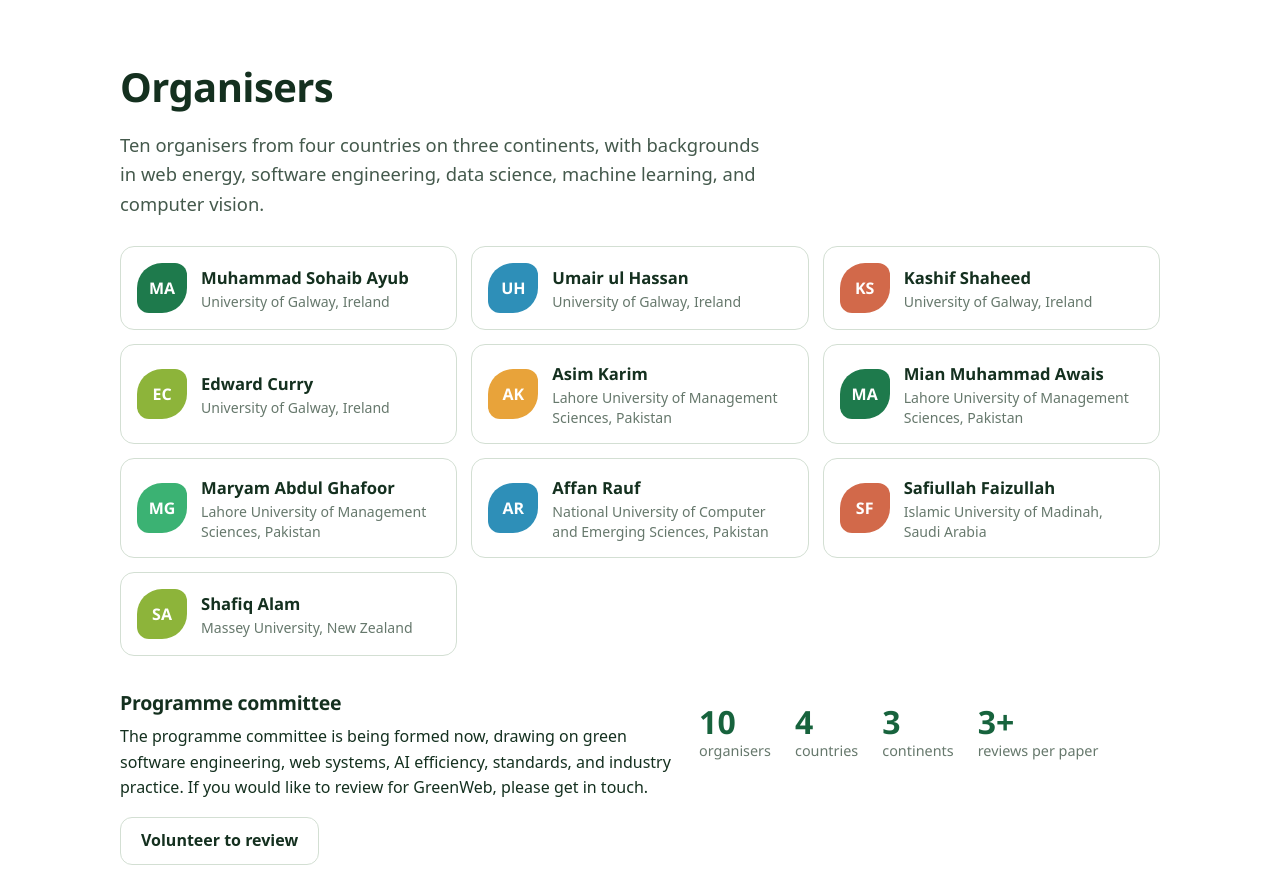
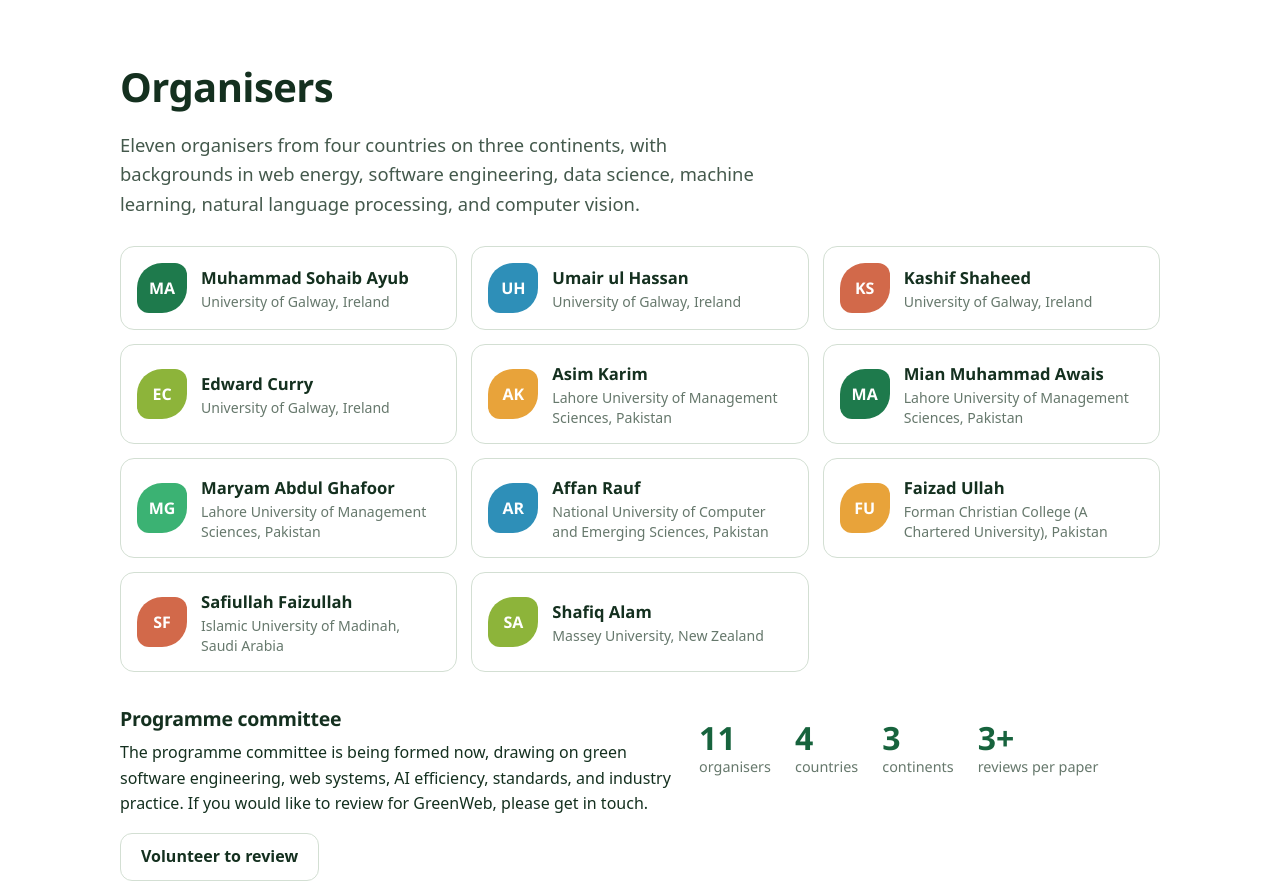
Before and after one commit to GreenWeb27/GreenWeb27.github.io, a plain HTML site: page index.html in a window 1280 px wide. Shown: the part 5180-6064 px from the top of the page. Drawn offline with Linux system fonts and the light colour scheme.

Commit message:
Add files via upload

```diff
--- a/index.html
+++ b/index.html
@@ -475,7 +475,7 @@
 <section id="organisers">
   <div class="wrap">
     <h2>Organisers</h2>
-    <p class="lead">Ten organisers from four countries on three continents, with backgrounds in web energy, software engineering, data science, machine learning, and computer vision.</p>
+    <p class="lead">Eleven organisers from four countries on three continents, with backgrounds in web energy, software engineering, data science, machine learning, natural language processing, and computer vision.</p>
     <div class="people">
       <div class="person" style="--c:var(--green)"><div class="av" aria-hidden="true">MA</div><div><b>Muhammad Sohaib Ayub</b><div class="aff">University of Galway, Ireland</div></div></div>
       <div class="person" style="--c:var(--sky)"><div class="av" aria-hidden="true">UH</div><div><b>Umair ul Hassan</b><div class="aff">University of Galway, Ireland</div></div></div>
@@ -485,6 +485,7 @@
       <div class="person" style="--c:var(--green)"><div class="av" aria-hidden="true">MA</div><div><b>Mian Muhammad Awais</b><div class="aff">Lahore University of Management Sciences, Pakistan</div></div></div>
       <div class="person" style="--c:var(--leaf)"><div class="av" aria-hidden="true">MG</div><div><b>Maryam Abdul Ghafoor</b><div class="aff">Lahore University of Management Sciences, Pakistan</div></div></div>
       <div class="person" style="--c:var(--sky)"><div class="av" aria-hidden="true">AR</div><div><b>Affan Rauf</b><div class="aff">National University of Computer and Emerging Sciences, Pakistan</div></div></div>
+      <div class="person" style="--c:var(--amber)"><div class="av" aria-hidden="true">FU</div><div><b>Faizad Ullah</b><div class="aff">Forman Christian College (A Chartered University), Pakistan</div></div></div>
       <div class="person" style="--c:var(--clay)"><div class="av" aria-hidden="true">SF</div><div><b>Safiullah Faizullah</b><div class="aff">Islamic University of Madinah, Saudi Arabia</div></div></div>
       <div class="person" style="--c:var(--moss)"><div class="av" aria-hidden="true">SA</div><div><b>Shafiq Alam</b><div class="aff">Massey University, New Zealand</div></div></div>
     </div>
@@ -495,7 +496,7 @@
         <a class="btn ghost" href="mailto:muhammadsohaib.ayub@universityofgalway.ie?subject=Reviewing%20for%20GreenWeb%202027">Volunteer to review</a>
       </div>
       <div class="stat-row" aria-label="Organisers at a glance">
-        <div class="stat"><b>10</b><span>organisers</span></div>
+        <div class="stat"><b>11</b><span>organisers</span></div>
         <div class="stat"><b>4</b><span>countries</span></div>
         <div class="stat"><b>3</b><span>continents</span></div>
         <div class="stat"><b>3+</b><span>reviews per paper</span></div>
```
